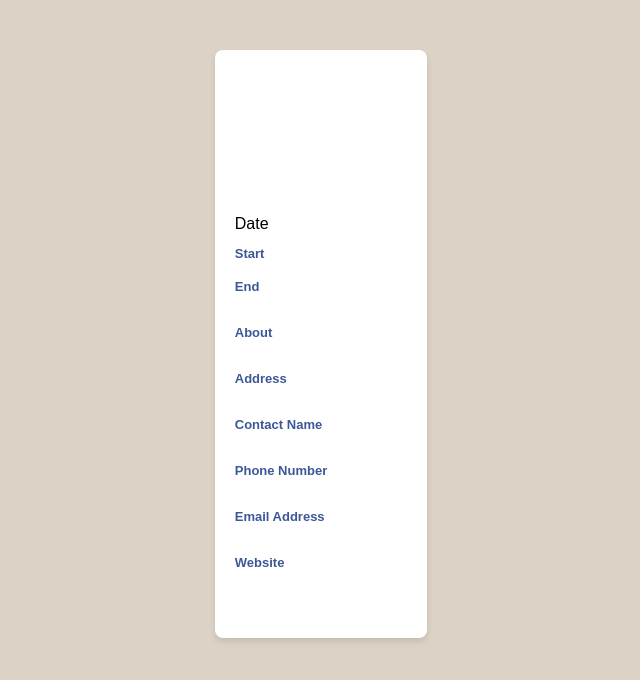
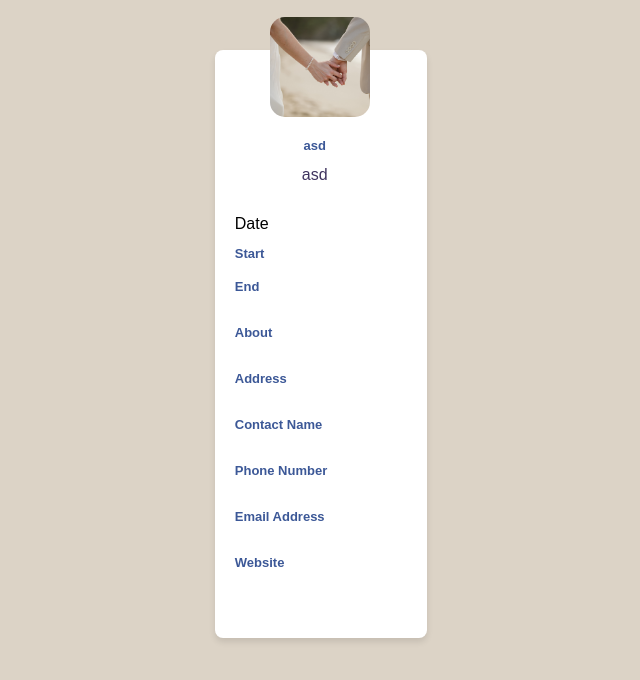
Before and after one commit to VanHau1088/Event.github.io, a plain HTML site: page index.html in a window 1280 px wide. Shown: the whole page, without its empty margins (319-959 px from the left). Drawn offline with Linux system fonts and the light colour scheme.

Commit message:
Resolve merge conflicts

```diff
--- a/CSS/index.css
+++ b/CSS/index.css
@@ -43,12 +43,18 @@ span#eventName {
   text-align: center;
 }
 
-
+img {
+  position: absolute;
+  width: 100px;
+  top: -33px;
+  left: 55px;
+  border-radius: 15px;
+}
 
 .name {
   position: absolute;
-  top: 74px;
-  left: 80px;
+  top: 75px;
+  left: 87px;
   text-align: center;
 }
 
--- a/index.html
+++ b/index.html
@@ -8,10 +8,11 @@
 </head>
 <body>
   <div class="container">
+    <img src="./event.jpg" alt="">
+    <div class="name" >
 
-    <div class="name" >
-      <p id="title"></p>
-      <span id="eventName"></span>
+      <p id="title">asd</p>
+      <span id="eventName">asd</span>
     </div>
 
 
```
Also changed, not shown: event.jpg (added).
